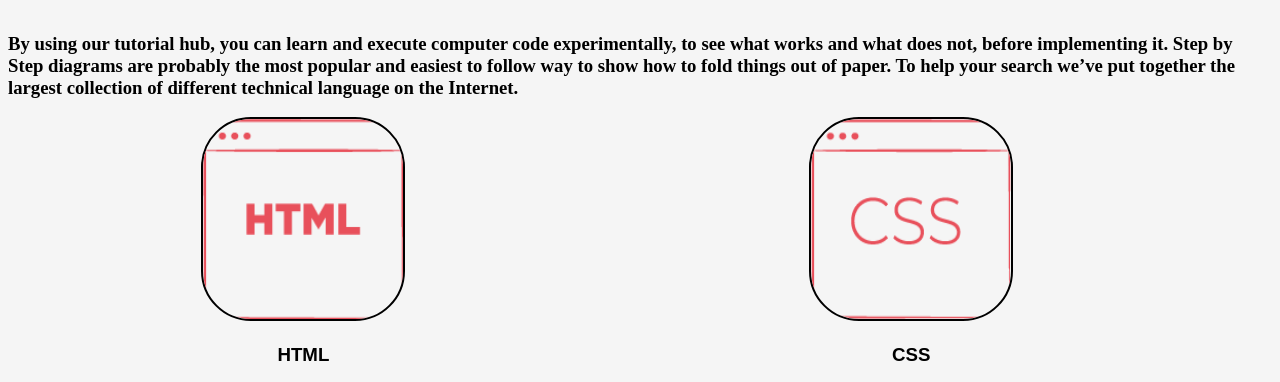
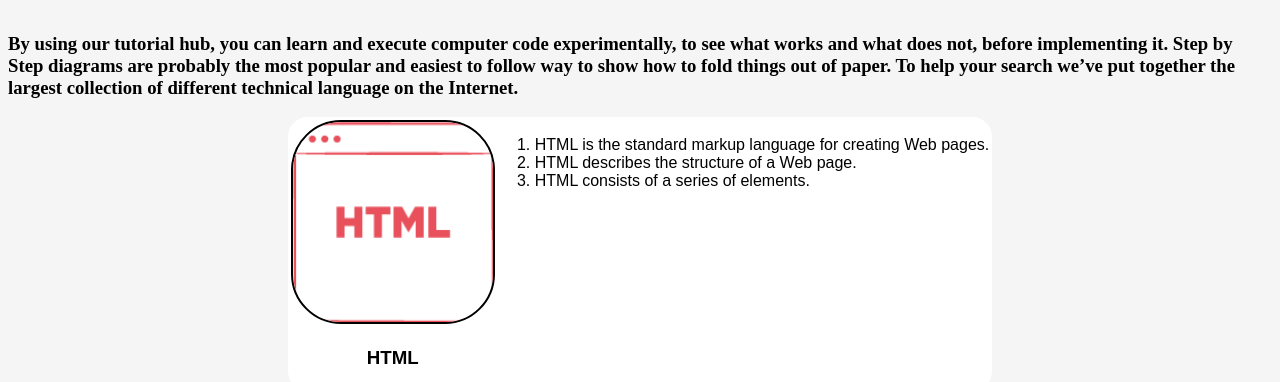
Before and after one commit to Aayushman1/TUTORIAL-HUB-2, a plain HTML site: page index.html in a window 1280 px wide. Shown: the part 855-1237 px from the top of the page. Drawn offline with Linux system fonts and the light colour scheme.

Commit message:
Update styles.css

```diff
--- a/styles.css
+++ b/styles.css
@@ -33,3 +33,10 @@ body {
   width: 310px;
   font-family: fantasy;
 }
+
+.languages{
+  background-color: white;
+  display:flex;
+  border:solid white;
+  border-radius:20px;
+}
```
